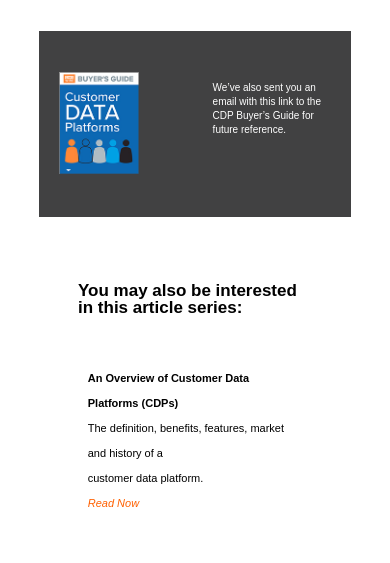
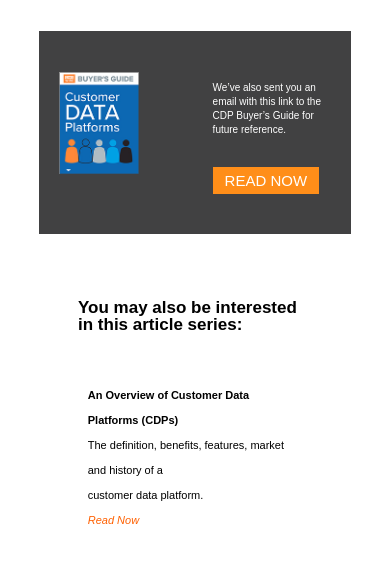
Before and after one commit to BogdanHorgadze/BogdanHorgadze.github.io, a website: page html/index.html in a window 390 px wide. Shown: the part 197-760 px from the top of the page. Drawn offline with Linux system fonts and the light colour scheme.

Commit message:
Add files via upload

```diff
--- a/html/index.html
+++ b/html/index.html
@@ -35,6 +35,9 @@
           <p class="none">email with this link to the </p>
           <p class="none">CDP Buyer’s Guide for </p>
           <p class="none">future reference. </p>
+          <div class="button">
+            <button>read now</button>
+          </div>
       </div>
     </div>
   </div>
--- a/sass/style.scss
+++ b/sass/style.scss
@@ -43,6 +43,20 @@
         display: flex;
         font-size:35px;
         line-height: 36px;
+      }
+      .button{
+        margin-top: 30px;
+        display: none;
+        button{
+          background: #ff8e19;
+          border:none;
+          cursor: pointer;
+          color:white;
+          font-size:15px;
+          padding:5px 12px;
+          outline: none;
+          text-transform: uppercase;
+        }
       }
     }
   }
@@ -894,13 +908,14 @@
       background: #414142;
       color:white;
       .text{
+        margin-top: 44px;
         span{
           display:none;
         }
         .none{
           display:block;
           font-size:33px;
-        	line-height: 37px;
+        	line-height: 25px;
         }
       }
     }
@@ -957,7 +972,7 @@
         }
       }
       .text{
-        margin-top:25px;
+        margin-top:40px;
         .none{
           font-size:12px;
         }
@@ -974,9 +989,20 @@
         }
       }
       .text{
-        margin-top:25px;
+        margin-top:40px;
         .none{
           font-size:12px;
+        }
+      }
+    }
+  }
+  .document{
+    .holder{
+      .text{
+        .button{
+          display: -webkit-flex;
+          display: -ms-flex;
+          display: flex;
         }
       }
     }
```
Also changed, not shown: css/style.css.
